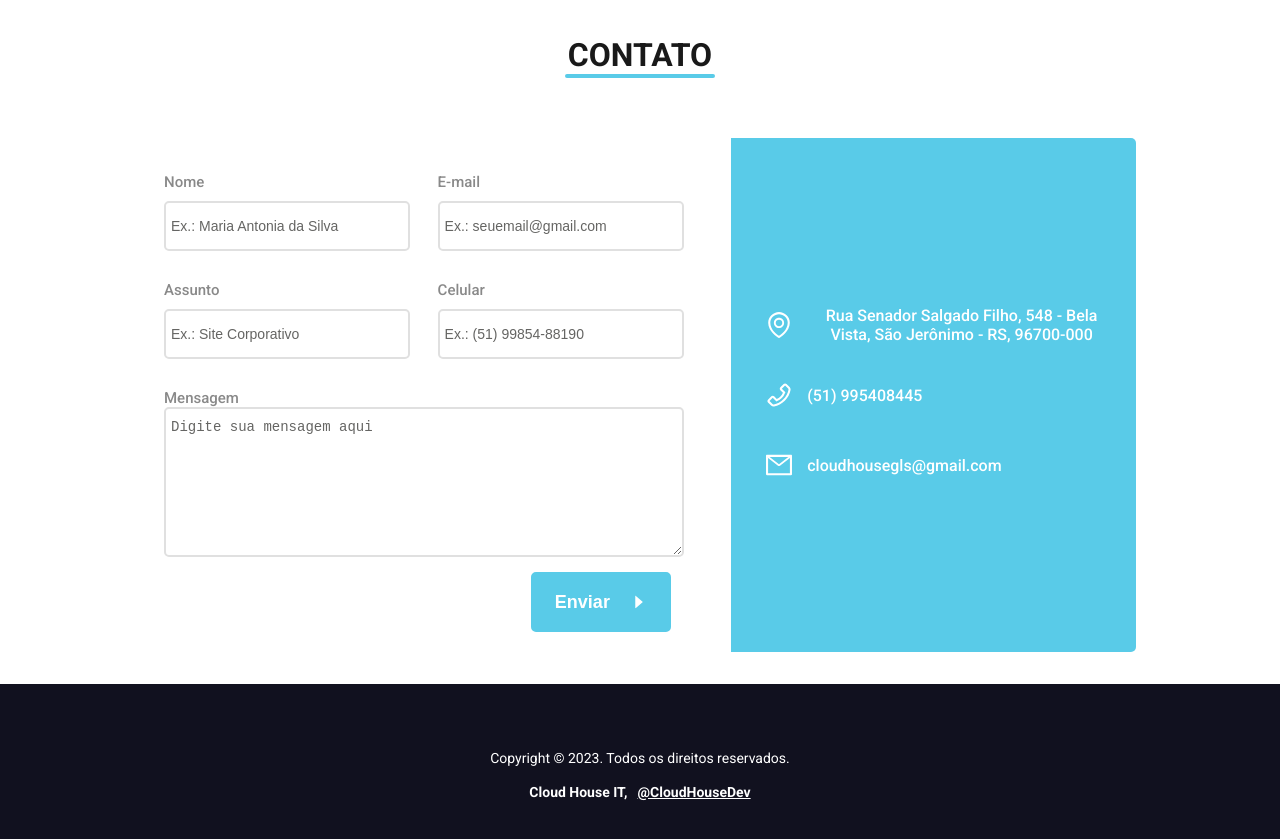
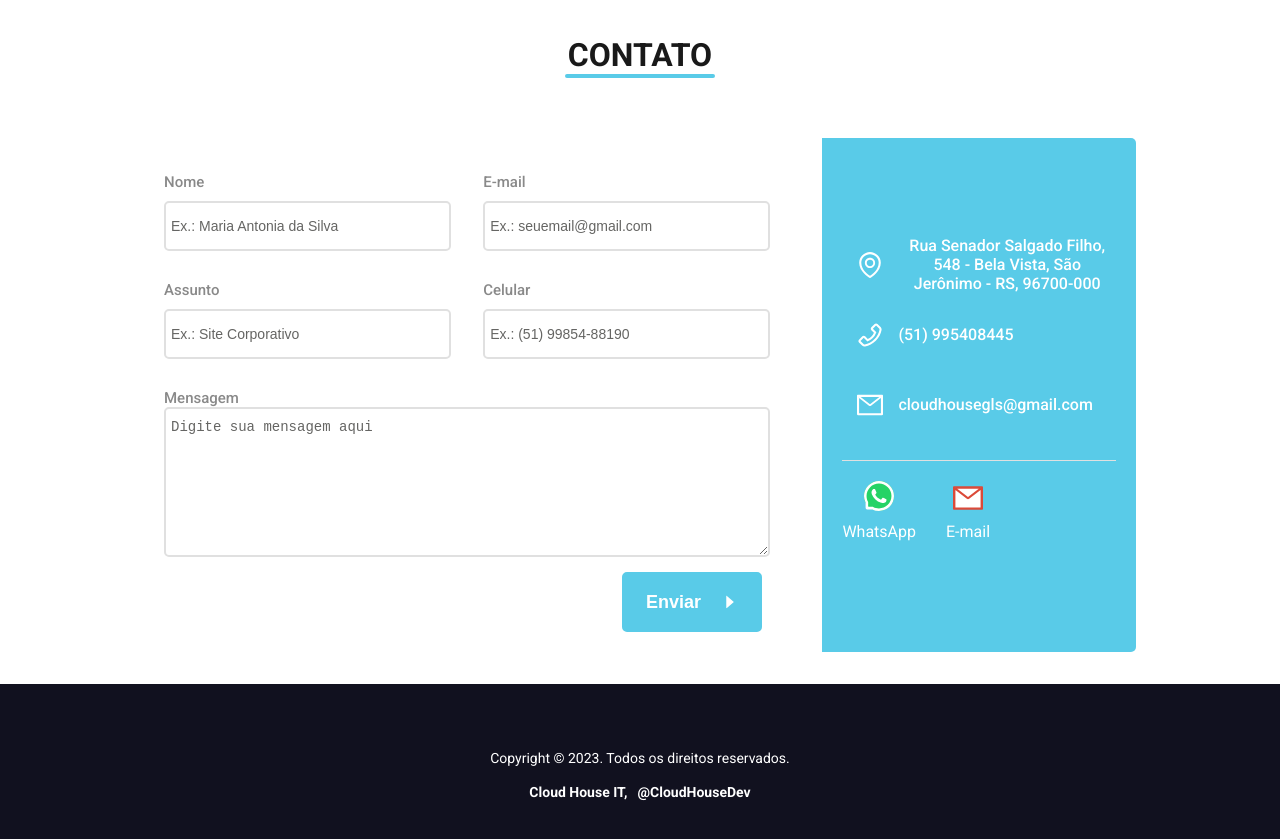
Before and after one commit to CloudHouseDev/landing-page-business, a React (Create React App) app: page / in a window 1280 px wide. Shown: the part 1600-2439 px from the top of the page. Built offline with nearby package versions, Linux system fonts and the light colour scheme.

Commit message:
chore: add link icons

```diff
--- a/src/pages/components/contactUs/contactUs.jsx
+++ b/src/pages/components/contactUs/contactUs.jsx
@@ -68,11 +68,12 @@ function ContactUs() {
                     </button>
                 </form>
                 <aside className="personal-infos">
+                    <>
                         <div className="personal-info-details">
                             <EnvironmentOutlined />
                             <span>
-                            Rua Senador Salgado Filho, 548 - Bela Vista, São Jerônimo -
-                            RS, 96700-000
+                                Rua Senador Salgado Filho, 548 - Bela Vista, São Jerônimo
+                                - RS, 96700-000
                             </span>
                         </div>
                         <div className="personal-info-details">
@@ -83,20 +84,33 @@ function ContactUs() {
                             <MailOutlined />
                             <span>cloudhousegls@gmail.com</span>
                         </div>
-                    {/*   <div className="wrapper-clickable-links">
-                        <a className="clickable-links" href="opa">
-                            <div>
-                                <WhatsAppOutlined />
-                            </div>
+                        <div className="wrapper-clickable-links">
+                            <a
+                                className="clickable-links"
+                                href="https://wa.me/5551995408445"
+                                target="_blank"
+                                rel="noreferrer"
+                            >
+                                <WhatsAppOutlined
+                                    style={{
+                                        color: "white",
+                                        background: "#25d366",
+                                        borderRadius: "100%",
+                                    }}
+                                />
                                 <span>WhatsApp</span>
                             </a>
-                        <a className="clickable-links" href="opa">
-                            <div>
-                                <MailOutlined />
-                            </div>
+                            <a
+                                className="clickable-links"
+                                href="mailto:cloudhousegls@gmail.com"
+                                target="_blank"
+                                rel="noreferrer"
+                            >
+                                <MailOutlined className="email-icon-style" />
                                 <span>E-mail</span>
                             </a>
-                    </div> */}
+                        </div>
+                    </>
                 </aside>
             </div>
         </section>
--- a/src/pages/components/contactUs/styles.css
+++ b/src/pages/components/contactUs/styles.css
@@ -24,14 +24,14 @@
     flex-direction: column;
 }
 
-.content-wrapper-asides form:nth-child(1) {
-    flex: 0.6;
+.content-wrapper-asides form {
+    flex: 0.7;
     border-top-left-radius: 5px;
     border-bottom-left-radius: 5px;
 }
 
-.content-wrapper-asides aside:nth-child(2) {
-    flex: 0.4;
+.content-wrapper-asides aside {
+    flex: 0.3;
     background-color: var(--blue-400);
     border-top-right-radius: 5px;
     border-bottom-right-radius: 5px;
@@ -40,8 +40,8 @@
 .personal-infos {
     color: var(--white-400);
     display: flex;
+    justify-content: center;
     flex-direction: column;
-    justify-content: center;
     align-items: flex-start;
     padding: 20px 20px;
 }
@@ -73,9 +73,11 @@
 .wrapper-clickable-links {
     display: flex;
     align-self: center;
+    justify-content: flex-start;
     width: 100%;
-    border-top: 1px solid blue;
-    padding: 20px 20px;
+    border-top: 1px solid var(--grey-300);
+    margin-top: 20px;
+    padding: 20px 0;
 }
 
 .clickable-links {
@@ -83,9 +85,27 @@
     flex-direction: column;
     justify-content: center;
     align-items: center;
-    width: 100px;
-    margin-right: 20px;
-    border: 2px solid green;
+    text-align: center;
+    height: 60px;
+    margin-right: 30px;
+    font-weight: 400;
+    justify-content: space-between;
+}
+
+.clickable-links svg {
+    width: 30px;
+    height: 30px;
+}
+
+.email-icon-style {
+    align-self: center;
+    align-items: center;
+    justify-content: center;
+    display: flex;
+    margin-top: 7px;
+    height: 20px;
+    color: var(--red-400);
+    background: var(--white-400);
 }
 
 .contact-infos {
@@ -173,8 +193,7 @@
     width: 95%;
     height: 100%;
     min-height: 150px;
-    max-height: 300px;
-    max-width: 810px;
+    max-height: 240px;
     border: none;
     padding-top: 10px;
     padding-left: 5px;
@@ -187,3 +206,15 @@
     font-weight: 500;
     color: var(--grey-400);
 }
+
+@media (max-width: 2560px) {
+    .wrapper-inputs div textarea {
+        max-width: 1287px;
+    }
+}
+
+@media (max-width: 1920px) {
+    .wrapper-inputs div textarea {
+        max-width: 947px;
+    }
+}
--- a/src/styles/global.css
+++ b/src/styles/global.css
@@ -14,6 +14,7 @@
     --black-900: #000000;
     --white-400: #ffffff;
     --blue-400: #59cbe8;
+    --red-400: #db4a39;
 }
 
 * {
@@ -51,6 +52,11 @@ body {
     }
 }
 
+a {
+    color: inherit;
+    text-decoration: none;
+}
+
 button,
 a {
     cursor: pointer;
```
Lines whose indentation alone changed are shown as unchanged.
